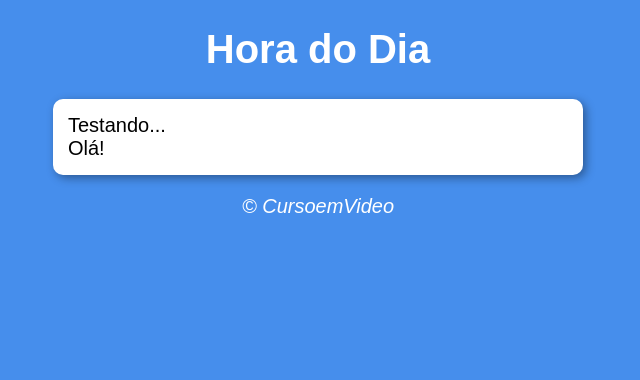
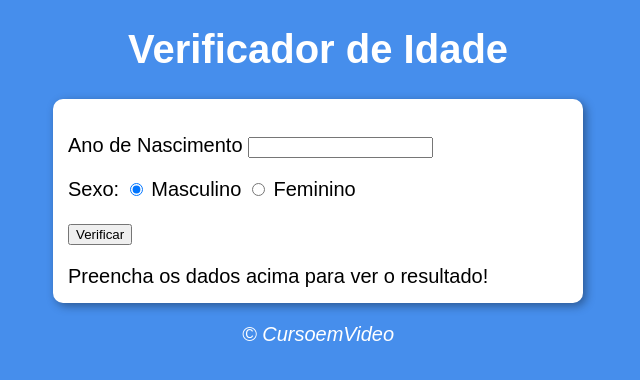
Before and after one commit to Luispdo/javascript, a plain HTML site: page aula12ex/ex015/index.html in a window 1280 px wide. Shown: the whole page, without its empty margins (322-962 px from the left). Drawn offline with Linux system fonts and the light colour scheme.

Commit message:
atualizado index.html

```diff
--- a/aula12ex/ex015/index.html
+++ b/aula12ex/ex015/index.html
@@ -4,19 +4,32 @@
     <meta charset="UTF-8">
     <meta http-equiv="X-UA-Compatible" content="IE=edge">
     <meta name="viewport" content="width=device-width, initial-scale=1.0">
-    <title>Modelo de Exercício</title>
+    <title>Verificador de Idade</title>
     <link rel="stylesheet" href="style.css">
 </head>
 <body>
     <header>
-        <h1>Hora do Dia</h1>
+        <h1>Verificador de Idade</h1>
     </header>
     <section>
         <div>
-            Testando...
+            <form action="cadastro.php" method="get">
+                <p>Ano de Nascimento
+                    <input type="number" name="txtano" id="itxtano">
+                </p>
+                <p>Sexo:
+                    <input type="radio" name="radsex" id="imas" checked>
+                    <label for="imas">Masculino</label>
+                    <input type="radio" name="radsex" id="ifem">
+                    <label for="ifem">Feminino</label>
+                </p>
+                <p>
+                    <input type="button" value="Verificar" onclick="verificar()">
+                </p>
+            </form>
         </div>
-        <div>
-            Olá!
+        <div id="res">
+            Preencha os dados acima para ver o resultado!
         </div>
 
     </section>
```
